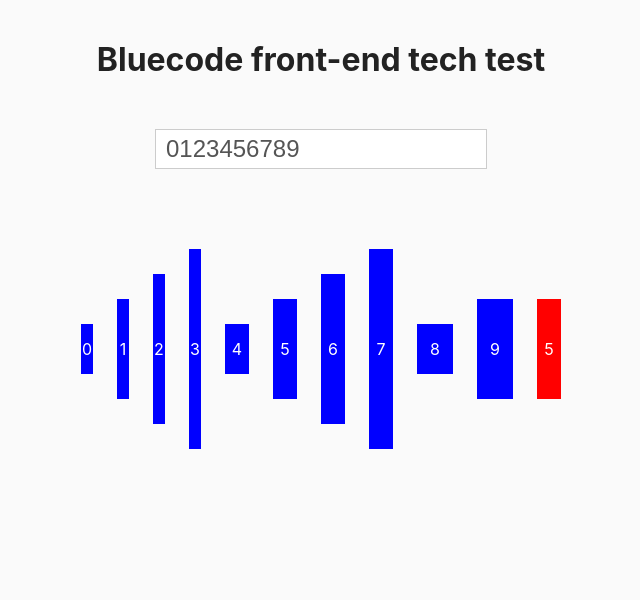
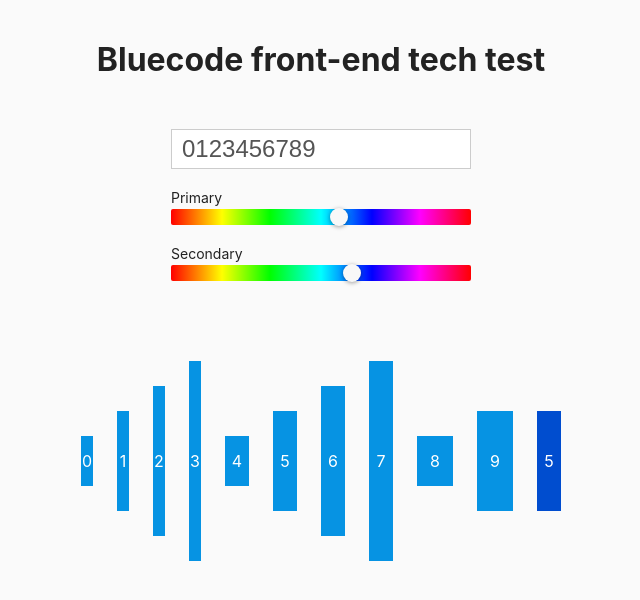
Before and after one commit to vinicius-sabadim/bluecode-technical, a React (Create React App) app: page / in a window 1280 px wide. Shown: the top 600 px of the page, without its empty margins (319-959 px from the left). Built offline with nearby package versions, Linux system fonts and the light colour scheme.

Commit message:
Including the picker to select primary and secondary color

```diff
--- a/package.json
+++ b/package.json
@@ -4,6 +4,7 @@
   "private": true,
   "dependencies": {
     "react": "^16.8.6",
+    "react-color": "^2.17.2",
     "react-dom": "^16.8.6",
     "react-scripts": "3.0.0"
   },
--- a/src/App.css
+++ b/src/App.css
@@ -7,6 +7,12 @@
 .app__title {
     color: #222;
     margin-bottom: 50px;
+    text-align: center;
+}
+
+.app__adjusts {
+    margin: 0 auto;
+    width: 300px;
 }
 
 .app__input {
@@ -14,4 +20,21 @@
     color: #555;
     font-size: 24px;
     padding: 5px 10px;
+    width: 100%;
 }
+
+.app__colors {
+    margin: 20px auto 0;
+}
+
+.app__label {
+    color: #222;
+    display: block;
+    font-size: 14px;
+    margin-bottom: 20px;
+}
+
+.app__label span {
+    display: block;
+    margin-bottom: 3px;
+}
--- a/src/App.js
+++ b/src/App.js
@@ -1,4 +1,5 @@
 import React, { useState } from 'react'
+import { HuePicker } from 'react-color'
 
 import Barcode from './Barcode'
 
@@ -6,6 +7,8 @@ import './App.css'
 
 const App = () => {
   const [barcode, setBarcode] = useState('0123456789')
+  const [primaryColor, setPrimaryColor] = useState('#0693e3')
+  const [secondaryColor, setSecondaryColor] = useState('#004dcf')
 
   const handleChangeBarcode = barcode => {
     if (barcode.length > 19) return
@@ -16,9 +19,18 @@ const App = () => {
     }
   }
 
+  const handleChangePrimaryColor = ({ hex }) => {
+    setPrimaryColor(hex)
+  }
+
+  const handleChangeSecondaryColor = ({ hex }) => {
+    setSecondaryColor(hex)
+  }
+
   return (
     <div className="app__container">
       <h1 className="app__title">Bluecode front-end tech test</h1>
+      <div className="app__adjusts">
       <input
         className="app__input"
         data-testid="barcode"
@@ -26,8 +38,33 @@ const App = () => {
         value={barcode}
         onChange={e => handleChangeBarcode(e.target.value)}
       />
+      <div className="app__colors">
+        <label className="app__label">
+          <span>Primary</span>
+          <HuePicker
+            color={primaryColor}
+            width="300px"
+            onChange={handleChangePrimaryColor}
+          />
+        </label>
+        <label className="app__label">
+          <span>Secondary</span>
+          <HuePicker
+            color={secondaryColor}
+            width="300px"
+            onChange={handleChangeSecondaryColor}
+          />
+        </label>
+      </div>
+    </div>
 
-    { barcode && <Barcode barcode={barcode} /> }
+      {barcode && (
+        <Barcode
+          barcode={barcode}
+          primaryColor={primaryColor}
+          secondaryColor={secondaryColor}
+        />
+      )}
     </div>
   )
 }
--- a/src/Barcode.js
+++ b/src/Barcode.js
@@ -4,10 +4,8 @@ import { calculateChecksum } from './utils'
 
 import './Barcode.css'
 
-const Barcode = ({ barcode }) => {
+const Barcode = ({ barcode, primaryColor, secondaryColor }) => {
   const digits = barcode.split('')
-  const primaryColor = 'blue'
-  const secondaryColor = 'red'
 
   return (
     <div className="barcode__container">
--- a/src/index.css
+++ b/src/index.css
@@ -8,7 +8,6 @@ body {
     font-family: -apple-system, BlinkMacSystemFont, 'Segoe UI', 'Roboto',
         'Oxygen', 'Ubuntu', 'Cantarell', 'Fira Sans', 'Droid Sans',
         'Helvetica Neue', sans-serif;
-    text-align: center;
     -webkit-font-smoothing: antialiased;
     -moz-osx-font-smoothing: grayscale;
 }
```
Also changed, not shown: 1 other file (tests, documents, lock files or other folders).
